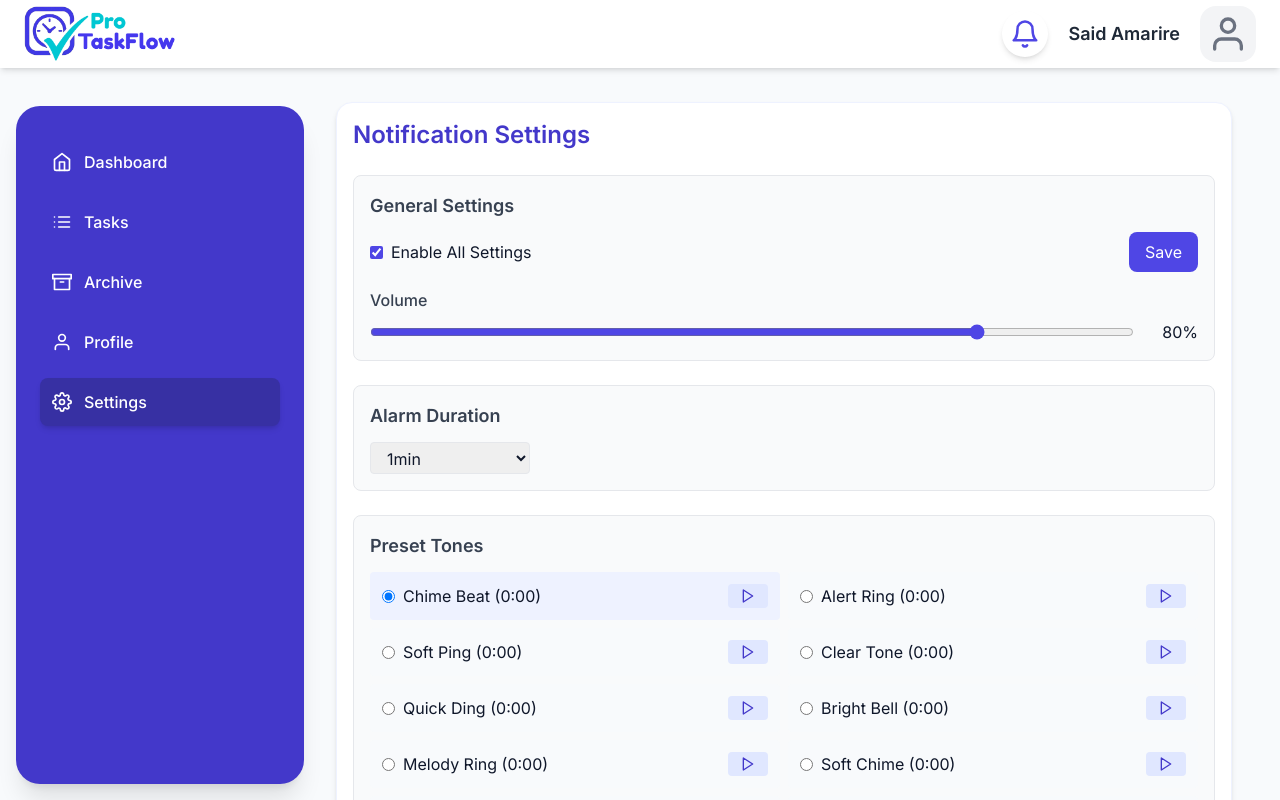
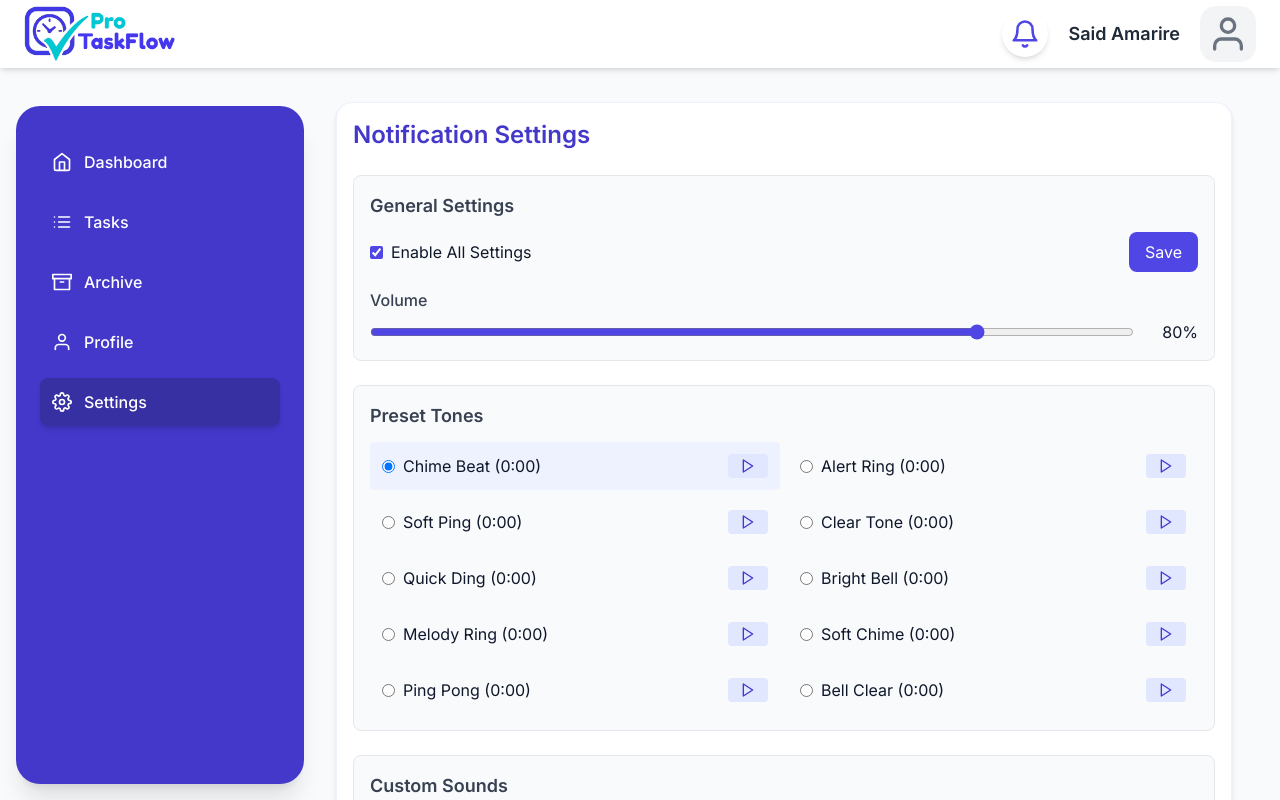
Before and after one commit to Said-Amarire/taskflow-pro, a React (Vite) app: page /settings in a window 1280 px wide. Shown: the top 800 px of the page. Built offline with nearby package versions, Linux system fonts and the light colour scheme; what chartjs-plugin-datalabels would draw is missing.

Commit message:
Update Settings.jsx

```diff
--- a/src/pages/Settings.jsx
+++ b/src/pages/Settings.jsx
@@ -72,14 +72,13 @@ const DEFAULT_TONES = [
 ];
 
 // LocalStorage Key
-const SETTINGS_KEY = "tf_settings_v9";
+const SETTINGS_KEY = "tf_settings_v8";
 
 function loadSettings() {
   return JSON.parse(localStorage.getItem(SETTINGS_KEY)) || {
     enabled: true,
     volume: 80,
     selectedTone: DEFAULT_TONES[0].id,
-    alarmDuration: 60 // Default 1 minute
   };
 }
 
@@ -244,15 +243,6 @@ export default function Settings() {
 
   const isDisabledStyle = !settings.enabled ? "opacity-50 pointer-events-none" : "";
 
-  const ALARM_OPTIONS = [
-    30, 60, 90, 120, 180, 240, 300, 360, 420, 480, 540, 600, 900 // in seconds
-  ];
-
-  const formatDuration = (seconds) => {
-    if (seconds < 60) return `${seconds}s`;
-    return `${seconds / 60}min`;
-  }
-
   return (
     <div className="w-full min-h-screen flex justify-center px-0 md:px-6 py-2">
       <div className="w-full max-w-5xl bg-white rounded-2xl shadow-md border border-indigo-50 p-4 flex flex-col gap-6">
@@ -297,22 +287,6 @@ export default function Settings() {
               />
               <span className="w-14 text-right">{settings.volume}%</span>
             </div>
-          </div>
-        </div>
-
-        {/* Alarm Duration */}
-        <div className="border p-4 rounded-lg bg-gray-50">
-          <h2 className="font-semibold text-lg text-gray-700 mb-3">Alarm Duration</h2>
-          <div className={`flex flex-wrap items-center gap-3 ${isDisabledStyle}`}>
-            <select
-              value={settings.alarmDuration}
-              onChange={(e) => setSettings(prev => ({ ...prev, alarmDuration: Number(e.target.value) }))}
-              className="border rounded px-3 py-1 w-40"
-            >
-              {ALARM_OPTIONS.map(opt => (
-                <option key={opt} value={opt}>{formatDuration(opt)}</option>
-              ))}
-            </select>
           </div>
         </div>
 
```
